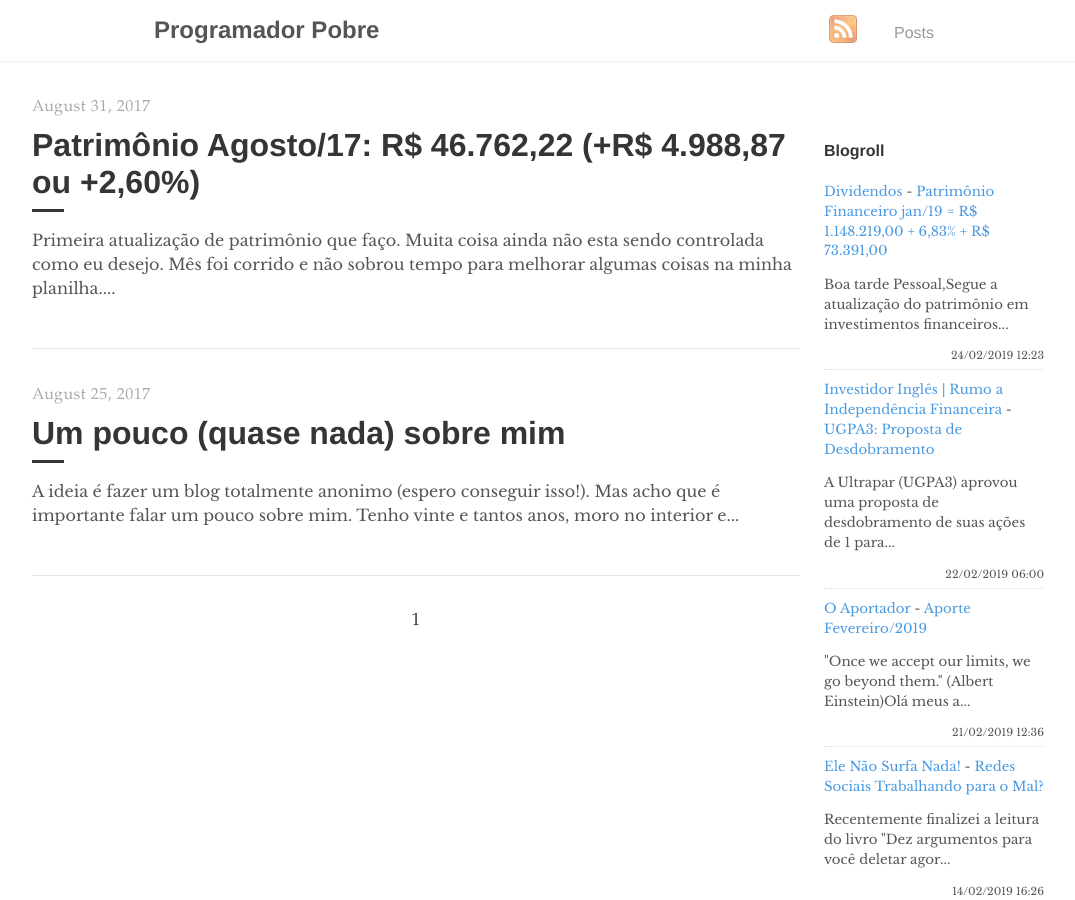
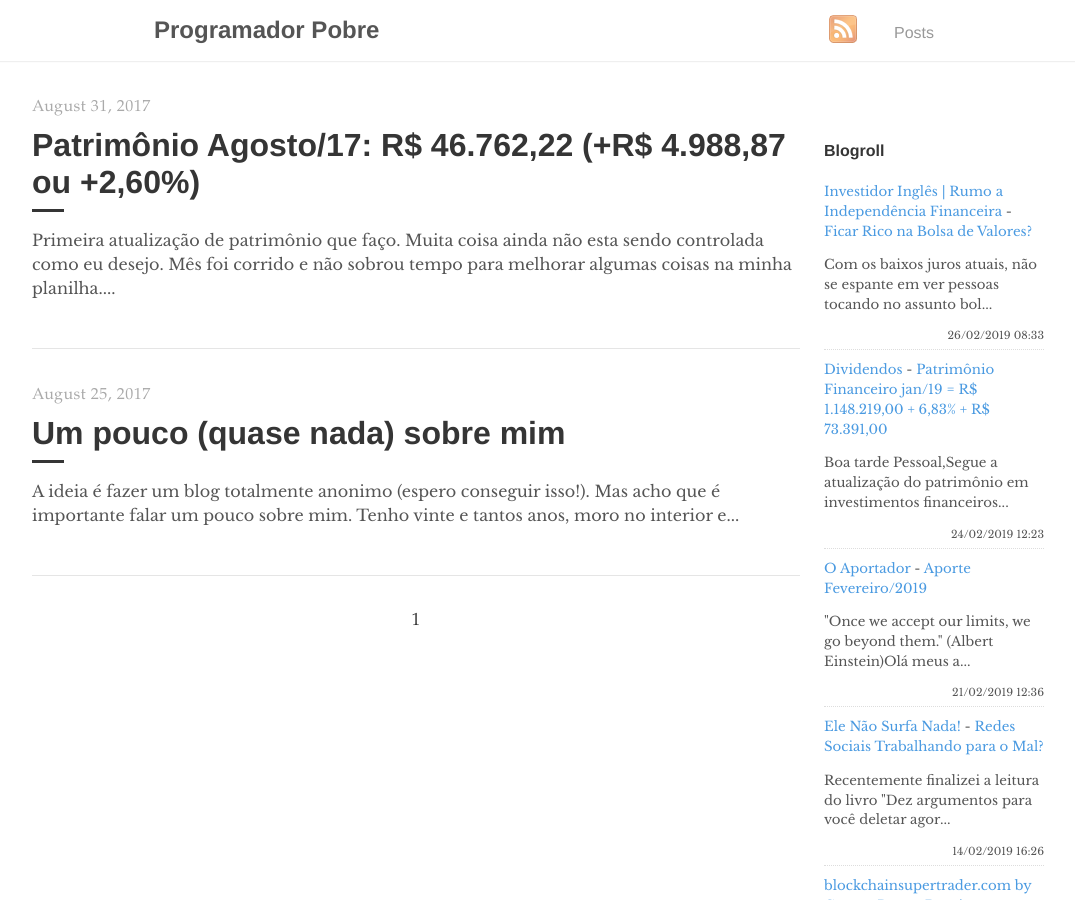
Before and after one commit to programadorpobre/programadorpobre.github.io, a Jekyll site: the page built from index.html, in a window 1280 px wide and 900 px high. Shown: the whole window, without its empty margins (96-1171 px from the left). Built offline with Jekyll 4.4.1, drawn with Linux system fonts in a browser that asks for light colours; the list of posts is cut into pages by our own code; comment, search, counter and statistics services are not loaded.

Commit message:
[ci skip] travis #570

```diff
--- a/_includes/feed-entries.html
+++ b/_includes/feed-entries.html
@@ -1,12 +1,12 @@
+<div class="feed-entry">
+    <a class="feed-entry-site-name" href="https://www.investidoringles.com/">Investidor Inglês | Rumo a Independência Financeira</a> - <a class="feed-entry-title" href="https://www.investidoringles.com/2019/02/ficar-rico-bolsa-de-valores.html">Ficar Rico na Bolsa de Valores?</a>
+    <p class="feed-entry-summary">Com os baixos juros atuais, não se espante em ver pessoas tocando no assunto bol...</p>
+    <time datetime="2019-02-26T08:33:00.000-03:00">26/02/2019 08:33</time>
+</div>
 <div class="feed-entry">
     <a class="feed-entry-site-name" href="http://bonsdividendos.blogspot.com/">Dividendos</a> - <a class="feed-entry-title" href="http://bonsdividendos.blogspot.com/2019/02/patrimonio-financeiro-jan19-r-114821900.html">Patrimônio Financeiro jan/19 = R$ 1.148.219,00 + 6,83% + R$ 73.391,00</a>
     <p class="feed-entry-summary">Boa tarde Pessoal,Segue a atualização do patrimônio em investimentos financeiros...</p>
     <time datetime="2019-02-24T12:23:00.004-08:00">24/02/2019 12:23</time>
-</div>
-<div class="feed-entry">
-    <a class="feed-entry-site-name" href="https://www.investidoringles.com/">Investidor Inglês | Rumo a Independência Financeira</a> - <a class="feed-entry-title" href="https://www.investidoringles.com/2019/02/ugpa3-desdobramento.html">UGPA3: Proposta de Desdobramento</a>
-    <p class="feed-entry-summary">A Ultrapar (UGPA3) aprovou uma proposta de desdobramento de suas ações de 1 para...</p>
-    <time datetime="2019-02-22T06:00:00.000-03:00">22/02/2019 06:00</time>
 </div>
 <div class="feed-entry">
     <a class="feed-entry-site-name" href="https://oaportadorfinanceiro.blogspot.com/">O Aportador</a> - <a class="feed-entry-title" href="https://oaportadorfinanceiro.blogspot.com/2019/02/aporte-fevereiro2019.html">Aporte Fevereiro/2019</a>
```
